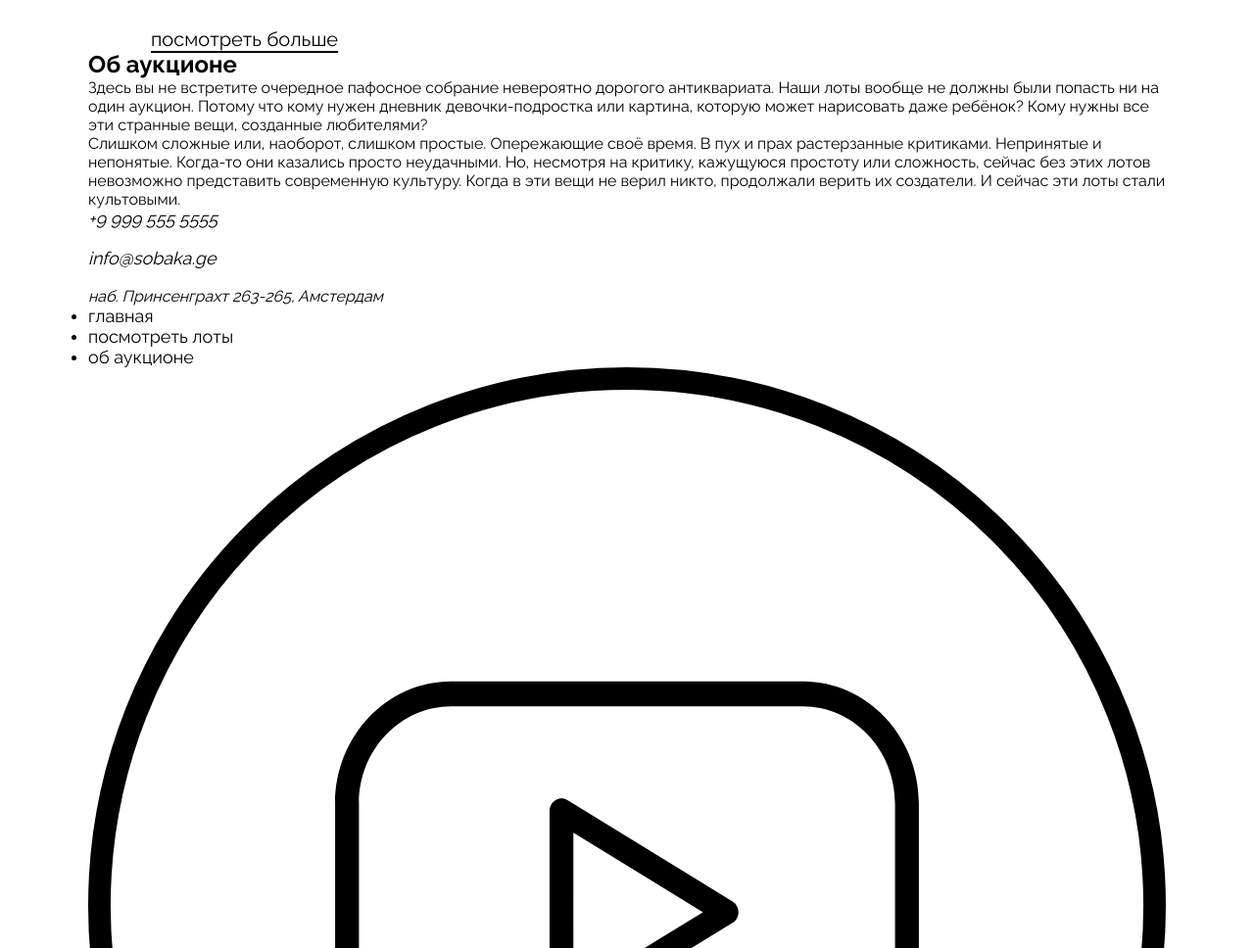
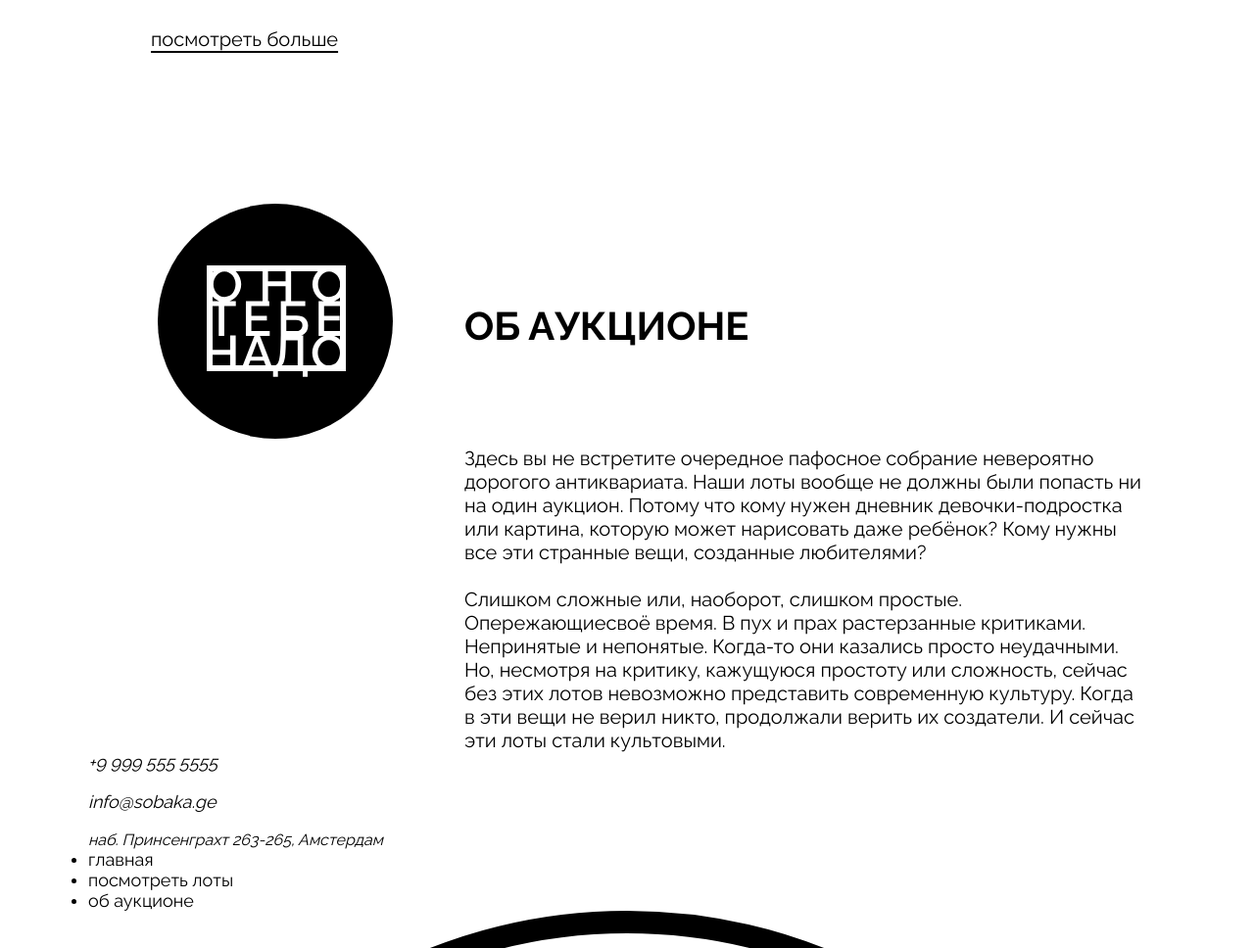
Before and after one commit to lshdss/ono-tebe-nado-fd, a plain HTML site: page index.html in a window 1280 px wide. Shown: the part 1902-2870 px from the top of the page at 98% size. Drawn offline with Linux system fonts and the light colour scheme.

Commit message:
закончена секция about

```diff
--- a/index.html
+++ b/index.html
@@ -118,24 +118,37 @@
         <a href="#" class="lots__look-more-link">Посмотреть больше</a>
       </section>
       <section class="about">
-        <div class="about__column about__logo"></div>
-        <div class="about__column about__text">
-          <h2>Об аукционе</h2>
-          <p>
-            Здесь вы не встретите очередное пафосное собрание невероятно
-            дорогого антиквариата. Наши лоты вообще не должны были попасть ни на
-            один аукцион. Потому что кому нужен дневник девочки-подростка или
-            картина, которую может нарисовать даже ребёнок? Кому нужны все эти
-            странные вещи, созданные любителями?
-          </p>
-          <p>
-            Слишком сложные или, наоборот, слишком простые. Опережающие своё
-            время. В пух и прах растерзанные критиками. Непринятые и непонятые.
-            Когда-то они казались просто неудачными. Но, несмотря на критику,
-            кажущуюся простоту или сложность, сейчас без этих лотов невозможно
-            представить современную культуру. Когда в эти вещи не верил никто,
-            продолжали верить их создатели. И сейчас эти лоты стали культовыми.
-          </p>
+        <div class="about__logo">
+          <div class="about__logo-back">
+            <img
+              src="./images/logo-white.svg"
+              alt="Логотип белого цвета на черном фоне"
+              class="about__logo-image"
+            />
+          </div>
+        </div>
+        <div class="about__column">
+          <h2 class="about__title">Об аукционе</h2>
+          <div class="about__text-container">
+            <p class="about__text">
+              Здесь вы не встретите очередное пафосное собрание невероятно
+              дорогого антиквариата. Наши лоты вообще не должны были попасть ни
+              на один аукцион. Потому что кому нужен дневник девочки-подростка
+              или картина, которую может нарисовать даже ребёнок? Кому нужны все
+              эти странные вещи, созданные любителями?
+            </p>
+
+
+            <p class="about__text">
+              Слишком сложные или, наоборот, слишком простые. Опережающиесвоё
+              время. В пух и прах растерзанные критиками. Непринятые и
+              непонятые. Когда-то они казались просто неудачными. Но, несмотря
+              на критику, кажущуюся простоту или сложность, сейчас без этих
+              лотов невозможно представить современную культуру. Когда в эти
+              вещи не верил никто, продолжали верить их создатели. И сейчас эти
+              лоты стали культовыми.
+            </p>
+          </div>
         </div>
       </section>
     </main>
--- a/styles/style.css
+++ b/styles/style.css
@@ -149,7 +149,6 @@ a {
 
 .lots {
   width: 1052px;
-  height: 723px;
   margin-top: 180px;
   margin-left: 24px;
   margin-right: 24px;
@@ -168,11 +167,12 @@ a {
 
 .lots__card-list {
   display: flex;
-  justify-content: space-around;
+  justify-content: space-between;
+  flex-wrap: wrap;
   flex-direction: row;
   gap: 25px;
   margin-top: 27px;
-  width: 334px;
+  width: 100%;
   height: 596px;
 }
 
@@ -254,3 +254,64 @@ a {
   text-decoration: underline;
   text-underline-offset: 5px;
 }
+
+/*начало about*/
+
+.about {
+  display: grid;
+  grid-template-columns: 334px 1fr;
+  width: 1052px;
+  height: 595px;
+  margin-top: 118px;
+}
+
+.about__logo {
+  display: flex;
+  justify-content: center;
+
+}
+
+.about__logo-back {
+  display: flex;
+  background-color: black;
+  width: 240px;
+  height: 240px;
+  justify-content: center;
+  align-items: center;
+  border-radius: 50%;
+  margin-top: 35px;
+  margin-left: 47px;
+}
+
+.about__logo-image {
+  width: 148px;
+  height: 114px;
+}
+
+.about__text {
+  font-size: 20px;
+}
+
+.about__title {
+  position: relative;
+  width: 291px;
+  height: 47px;
+  font-size: 40px;
+  text-transform: uppercase;
+  margin-top: 136px;
+}
+
+.about__column {
+  display: flex;
+  flex-direction: column;
+  justify-content: space-between;
+  margin-left: 50px;
+  width: 693px;
+  height: 100%;
+}
+
+.about__text-container {
+  display: flex;
+  flex-direction: column;
+  gap: 24px;
+}
```
